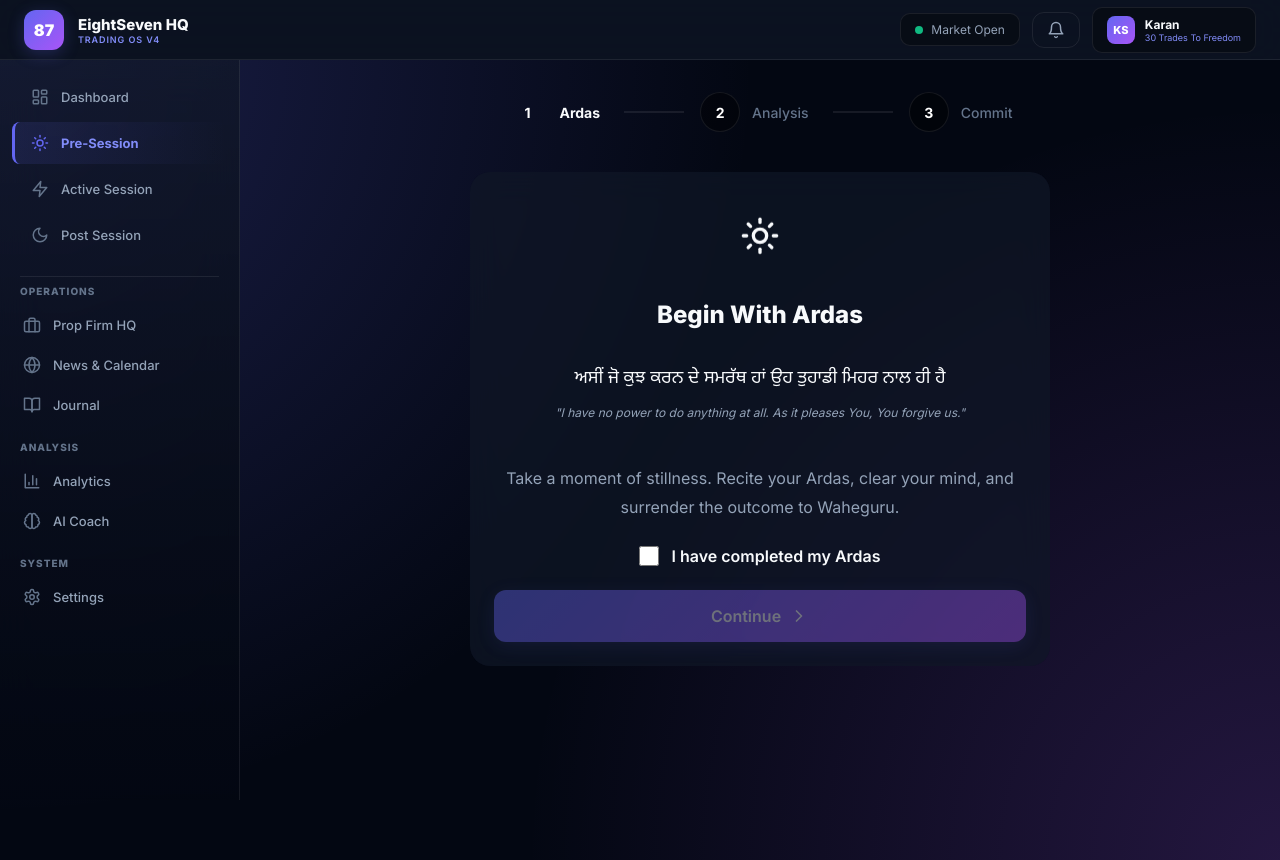
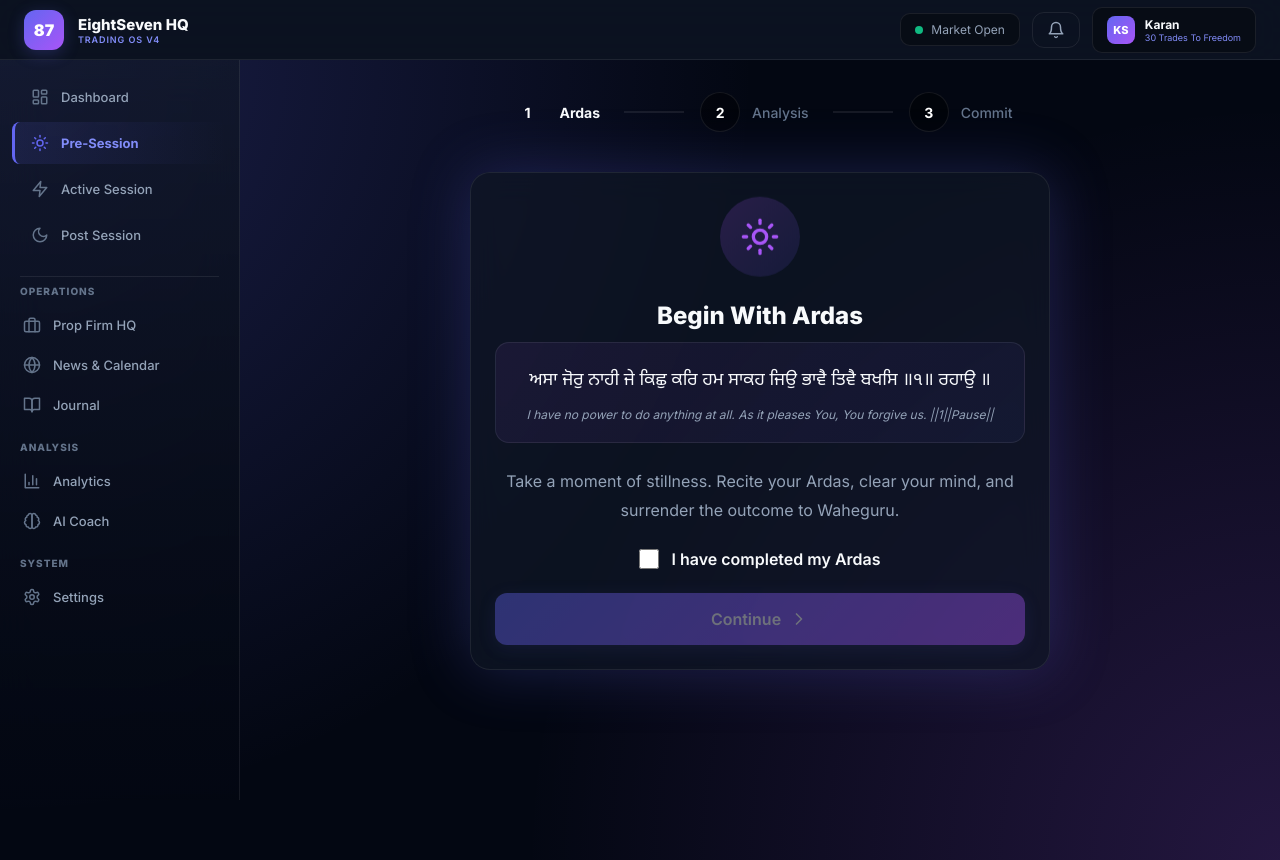
Before and after one commit to EightSeven-maker/Premium-Trading-Command-Center-for-Prop-Firm-Traders, a React (Vite) app: page / in a window 1280 px wide. Both pictures are taken after a click on the button "Pre-Session". Built offline with nearby package versions, Linux system fonts and the light colour scheme.

Commit message:
Fix Gurmukhi Ardas verse, convert ICT fields to arrays, update PreSession to indigo/purple theme

```diff
--- a/src/App.jsx
+++ b/src/App.jsx
@@ -581,7 +581,7 @@ const GURBANI_VERSES = [
   "ਜੇ ਹੋਵੈ ਪਰਾਈ ਕਿਸੈ ਤੁਮਾਰੀ ਜਾਣੈ ਮੇਰੀ ਖ਼ਾਬ || ਨਾਨਕ ਪਰਧਾਨੈ ਹੋਈਐ ਸਭ ਤੇ ਮਸਤਕ ਕਾਬ ||",
 ];
 
-const ARDAS_VERSE = "ਅਸੀਂ ਜੋ ਕੁਝ ਕਰਨ ਦੇ ਸਮਰੱਥ ਹਾਂ ਉਹ ਤੁਹਾਡੀ ਮਿਹਰ ਨਾਲ ਹੀ ਹੈ, ਜਿਵੇਂ ਤੁਹਾਡੀ ਰਜ਼ਾ ਹੋਵੇ ਤਿਵੇਂ ਹੀ ਹੋ ਜਾਵੇ ||";
+const ARDAS_VERSE = "ਅਸਾ ਜੋਰੁ ਨਾਹੀ ਜੇ ਕਿਛੁ ਕਰਿ ਹਮ ਸਾਕਹ ਜਿਉ ਭਾਵੈ ਤਿਵੈ ਬਖਸਿ ॥੧॥ ਰਹਾਉ ॥";
 
 // ─── SIDEBAR ────────────────────────────────────────────────────────────────
 function Sidebar({ page, setPage, session }) {
@@ -698,14 +698,14 @@ function TradingFloorPage({ session, onAddTrade, setPage, showToast, trades }) {
   const [setupGrade, setSetupGrade] = useState("");
 
   // ICT Fields
-  const [htfOrderflow, setHtfOrderflow] = useState("");
+  const [htfOrderflow, setHtfOrderflow] = useState([]);
   const [liquidity, setLiquidity] = useState([]);
-  const [mmxm, setMmxm] = useState("");
-  const [midnightOpen, setMidnightOpen] = useState("");
-  const [smr, setSmr] = useState("NO");
+  const [mmxm, setMmxm] = useState([]);
+  const [midnightOpen, setMidnightOpen] = useState([]);
+  const [smr, setSmr] = useState([]);
   const [smrTime, setSmrTime] = useState([]);
   const [toi, setToi] = useState([]);
-  const [tradeEntryTime, setTradeEntryTime] = useState("");
+  const [tradeEntryTime, setTradeEntryTime] = useState([]);
 
   // Meta fields
   const [newsDay, setNewsDay] = useState([]);
@@ -1183,10 +1183,10 @@ function PostSessionPage({ setPage, showToast, trades, onAddTrade }) {
       {/* Gurmukhi Ardas */}
       <div style={{ ...S.glassCard, marginBottom: 24, textAlign: "center", background: `linear-gradient(135deg, ${C.bgCard}, ${C.purple}10)` }}>
         <p style={{ fontFamily: "'Noto Sans Gurmukhi', sans-serif", fontSize: 18, color: C.text, lineHeight: 1.8, margin: 0 }}>
-          ਅਸੀਂ ਜੋ ਕੁਝ ਕਰਨ ਦੇ ਸਮਰੱਥ ਹਾਂ ਉਹ ਤੁਹਾਡੀ ਮਿਹਰ ਨਾਲ ਹੀ ਹੈ
+          ਅਸਾ ਜੋਰੁ ਨਾਹੀ ਜੇ ਕਿਛੁ ਕਰਿ ਹਮ ਸਾਕਹ ਜਿਉ ਭਾਵੈ ਤਿਵੈ ਬਖਸਿ ॥੧॥ ਰਹਾਉ ॥
         </p>
         <p style={{ fontSize: 12, color: C.textMuted, marginTop: 8, fontStyle: "italic" }}>
-          I have no power to do anything at all. As it pleases You, You forgive us.
+          I have no power to do anything at all. As it pleases You, You forgive us. ||1||Pause||
         </p>
       </div>
 
@@ -1791,27 +1791,27 @@ function PreSessionPage({ onStartSession, setPage }) {
 
       {/* Step 0: Ardas */}
       {step === 0 && (
-        <div style={{ ...S.glassCard, maxWidth: 580, margin: "0 auto", textAlign: "center", boxShadow: `0 0 60px ${C.goldBg}`, border: `1px solid ${C.goldBorder}` }}>
+        <div style={{ ...S.glassCard, maxWidth: 580, margin: "0 auto", textAlign: "center", boxShadow: `0 0 60px ${C.accentGlow}`, border: `1px solid ${C.border}` }}>
           <div style={{
             width: 80, height: 80, borderRadius: "50%",
-            background: `linear-gradient(135deg, ${C.gold}20, ${C.yellow}10)`,
+            background: `linear-gradient(135deg, ${C.purple}30, ${C.accent}20)`,
             display: "flex", alignItems: "center", justifyContent: "center",
             margin: "0 auto 24px", animation: "float 3s ease-in-out infinite"
           }}>
-            <Sun size={40} color={C.gold} />
+            <Sun size={40} color={C.purple} />
           </div>
           <h2 style={{ fontSize: 24, fontWeight: 800, marginBottom: 12 }}>Begin With Ardas</h2>
 
           {/* Gurmukhi Ardas Verse */}
           <div style={{
-            padding: 20, borderRadius: 14, background: `linear-gradient(135deg, ${C.gold}15, ${C.purple}10)`,
-            border: `1px solid ${C.goldBorder}`, marginBottom: 24
+            padding: 20, borderRadius: 14, background: `linear-gradient(135deg, ${C.purple}15, ${C.accent}10)`,
+            border: `1px solid ${C.border}`, marginBottom: 24
           }}>
             <p style={{ fontFamily: "'Noto Sans Gurmukhi', sans-serif", fontSize: 18, color: C.text, lineHeight: 2, margin: 0 }}>
-              ਅਸੀਂ ਜੋ ਕੁਝ ਕਰਨ ਦੇ ਸਮਰੱਥ ਹਾਂ ਉਹ ਤੁਹਾਡੀ ਮਿਹਰ ਨਾਲ ਹੀ ਹੈ
+              ਅਸਾ ਜੋਰੁ ਨਾਹੀ ਜੇ ਕਿਛੁ ਕਰਿ ਹਮ ਸਾਕਹ ਜਿਉ ਭਾਵੈ ਤਿਵੈ ਬਖਸਿ ॥੧॥ ਰਹਾਉ ॥
             </p>
             <p style={{ fontSize: 12, color: C.textMuted, marginTop: 8, fontStyle: "italic" }}>
-              "I have no power to do anything at all. As it pleases You, You forgive us."
+              I have no power to do anything at all. As it pleases You, You forgive us. ||1||Pause||
             </p>
           </div>
 
@@ -1820,7 +1820,7 @@ function PreSessionPage({ onStartSession, setPage }) {
           </p>
           <label style={{ display: "flex", alignItems: "center", justifyContent: "center", gap: 12, cursor: "pointer", marginBottom: 24 }}>
             <input type="checkbox" checked={ardasDone} onChange={e => setArdasDone(e.target.checked)}
-              style={{ width: 20, height: 20, accentColor: C.gold, cursor: "pointer" }} />
+              style={{ width: 20, height: 20, accentColor: C.accent, cursor: "pointer" }} />
             <span style={{ fontWeight: 600 }}>I have completed my Ardas</span>
           </label>
           <button disabled={!ardasDone} onClick={() => setStep(1)} style={{
@@ -1835,7 +1835,7 @@ function PreSessionPage({ onStartSession, setPage }) {
       {step === 1 && (
         <div style={{ ...S.glassCard, maxWidth: 680, margin: "0 auto" }}>
           <h2 style={{ fontSize: 22, fontWeight: 800, marginBottom: 24, display: "flex", alignItems: "center", gap: 12 }}>
-            <Eye size={22} color={C.gold} /> Market Analysis
+            <Eye size={22} color={C.accent} /> Market Analysis
           </h2>
           <div style={{ display: "grid", gridTemplateColumns: "1fr 1fr", gap: 16, marginBottom: 20 }}>
             <Select label="Daily Bias" value={analysis.bias} onChange={v => setAnalysis({ ...analysis, bias: v })} options={["Bullish", "Bearish", "Neutral"]} />
@@ -1861,7 +1861,7 @@ function PreSessionPage({ onStartSession, setPage }) {
       {step === 2 && (
         <div style={{ ...S.glassCard, maxWidth: 680, margin: "0 auto" }}>
           <h2 style={{ fontSize: 22, fontWeight: 800, marginBottom: 8, display: "flex", alignItems: "center", gap: 12 }}>
-            <Shield size={22} color={C.gold} /> Rule Commitment
+            <Shield size={22} color={C.accent} /> Rule Commitment
           </h2>
           <p style={{ color: C.textDim, marginBottom: 24 }}>Check each rule to confirm.</p>
           <div style={{ display: "flex", flexDirection: "column", gap: 8, marginBottom: 24 }}>
```
